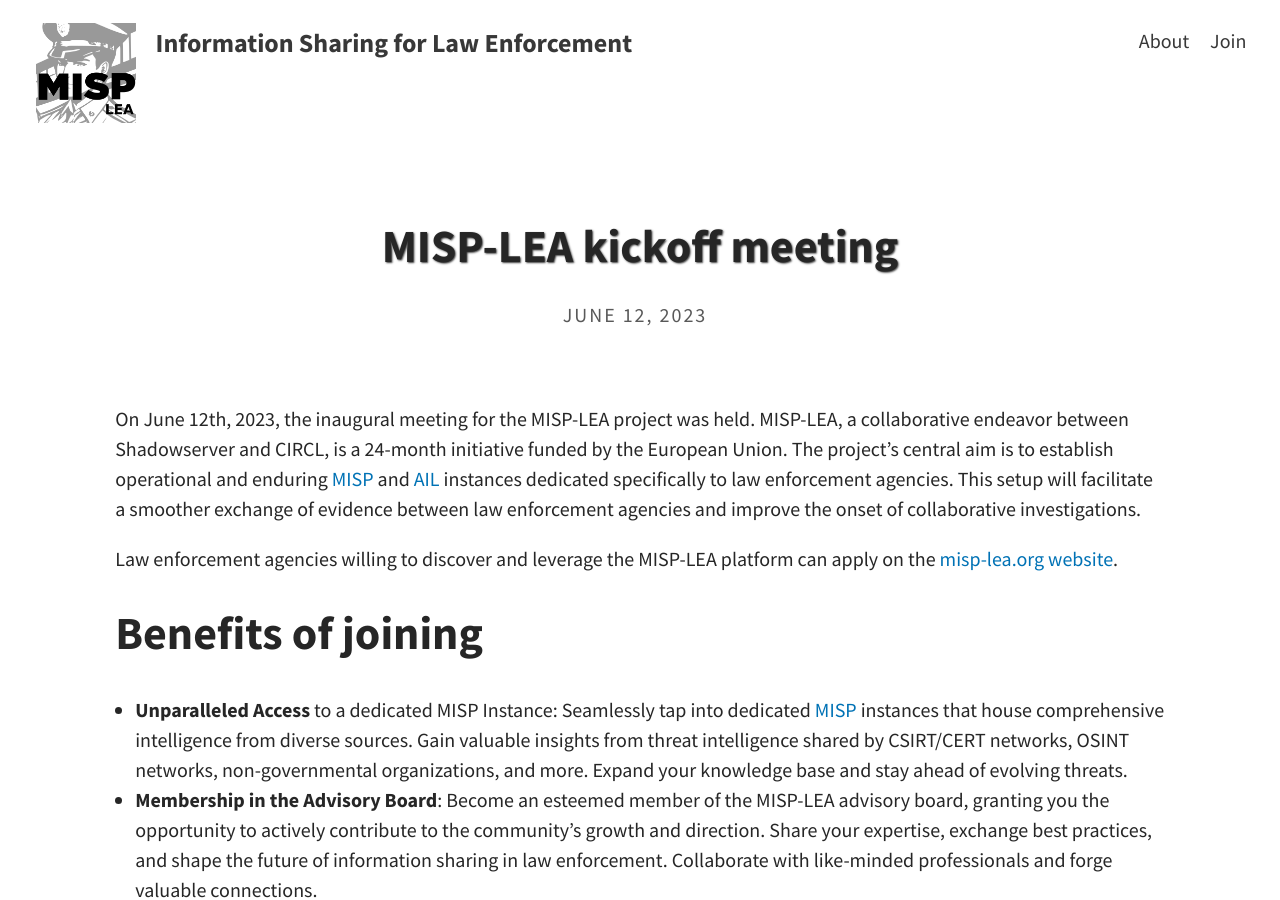
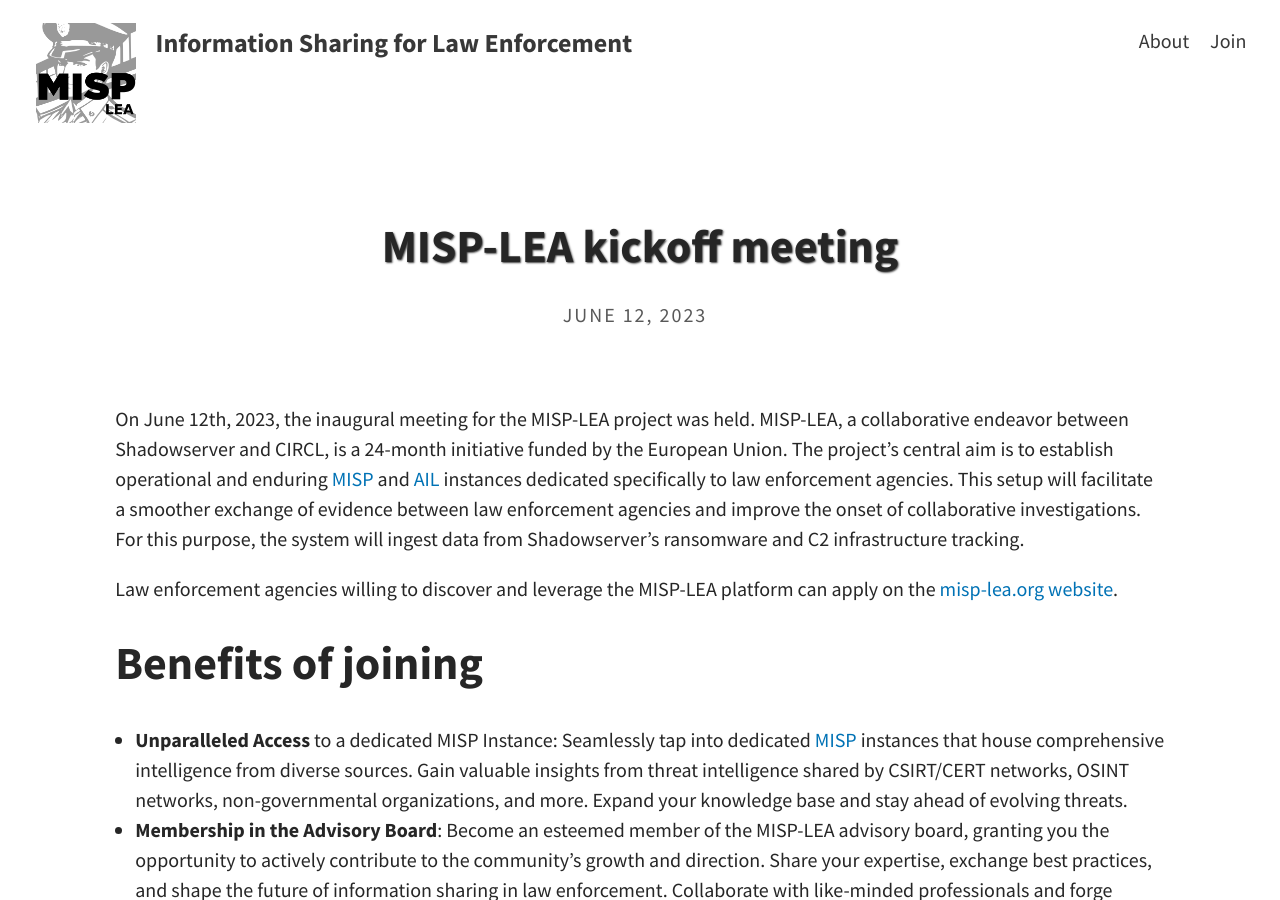
Before and after one commit to neolea/misp-lea-website, a Jekyll site: the page built from _posts/2023-06-12-Kickoff-Meeting.md, in a window 1280 px wide and 900 px high. Built offline with Jekyll 4.4.1, drawn with Linux system fonts in a browser that asks for light colours; a script that is not in the unit is left out.

Commit message:
chg: [post] added Piotr sentence regarding kickoff

```diff
--- a/_posts/2023-06-12-Kickoff-Meeting.md
+++ b/_posts/2023-06-12-Kickoff-Meeting.md
@@ -5,7 +5,7 @@ tags: [News]
 categories: news
 ---
 
-On June 12th, 2023, the inaugural meeting for the MISP-LEA project was held. MISP-LEA, a collaborative endeavor between Shadowserver and CIRCL, is a 24-month initiative funded by the European Union. The project's central aim is to establish operational and enduring [MISP](https://www.misp-project.org/) and [AIL](https://www.ail-project.org/) instances dedicated specifically to law enforcement agencies. This setup will facilitate a smoother exchange of evidence between law enforcement agencies and improve the onset of collaborative investigations.
+On June 12th, 2023, the inaugural meeting for the MISP-LEA project was held. MISP-LEA, a collaborative endeavor between Shadowserver and CIRCL, is a 24-month initiative funded by the European Union. The project's central aim is to establish operational and enduring [MISP](https://www.misp-project.org/) and [AIL](https://www.ail-project.org/) instances dedicated specifically to law enforcement agencies. This setup will facilitate a smoother exchange of evidence between law enforcement agencies and improve the onset of collaborative investigations. For this purpose, the system will ingest data from Shadowserver’s ransomware and C2 infrastructure tracking.
 
 Law enforcement agencies willing to discover and leverage the MISP-LEA platform can apply on the [misp-lea.org website](/join).
 
```
